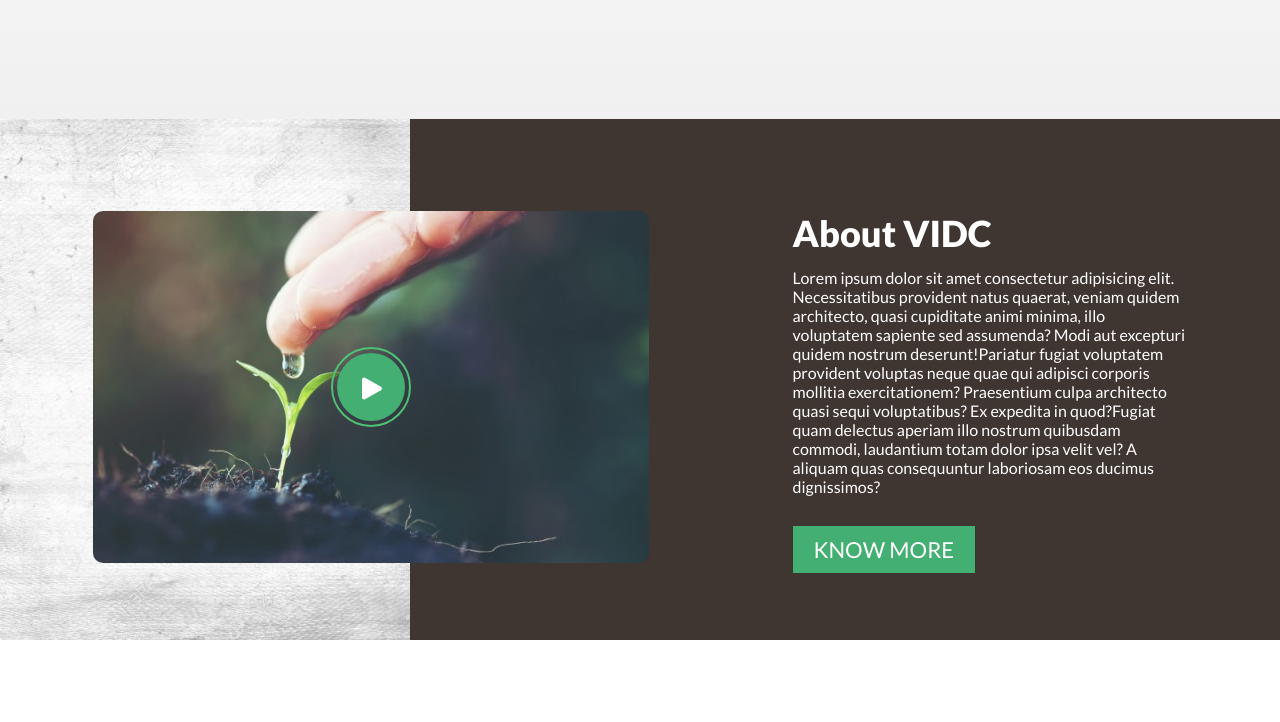
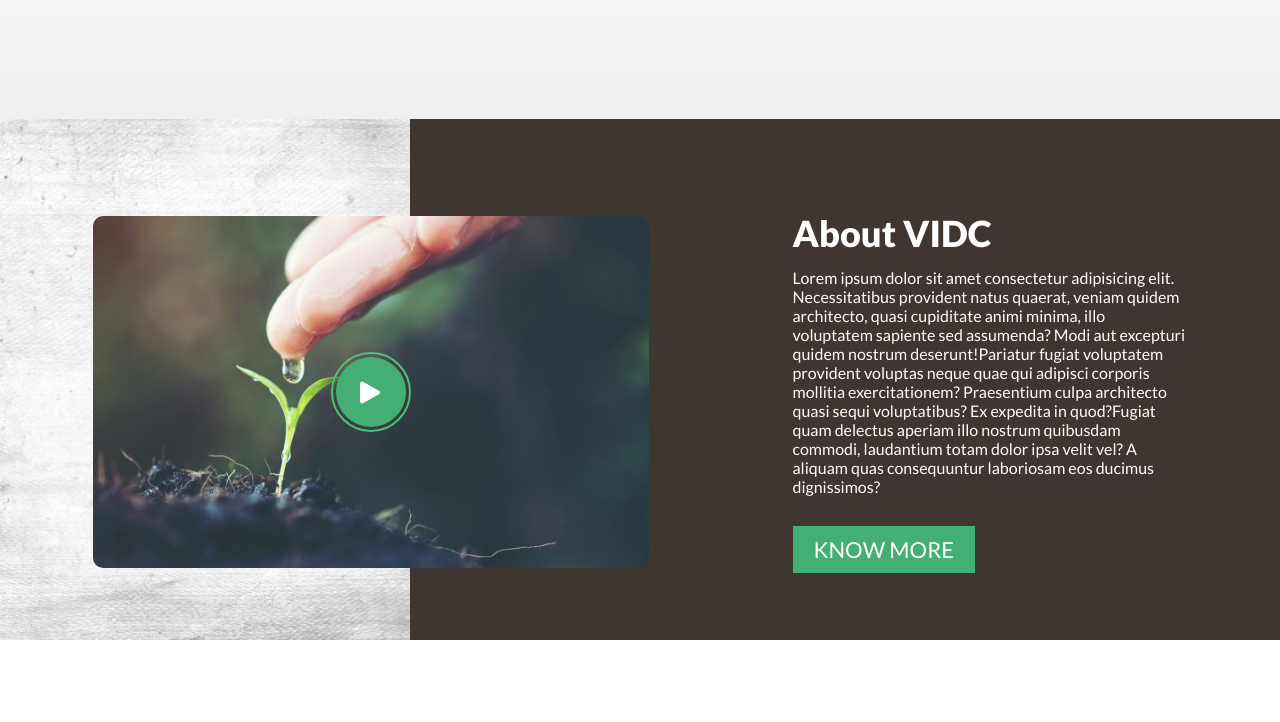
Before and after one commit to veerababu32/Irrigation, a website: page index.html in a window 1280 px wide. Shown: the part 1718-2440 px from the top of the page. Drawn offline with Linux system fonts and the light colour scheme.

Commit message:
made some changes in about us

```diff
--- a/index.html
+++ b/index.html
@@ -108,16 +108,14 @@
         <div class="about-us">
           <img src="images/grey-color-bg-img.png" alt="grey-color-bg-img" class="grey-color-bg-img">
           <div class="about-us__container">
-            <img src="images/nature-img.png" alt="nature-img" class="about-us__nature-img">
-              <div class="about-us__nature-section">
-                <a href="#" class="about-us__outer-circle">
-                  <div class="about-us__button-bg">
-                    <img src="images/play-button.png" alt="play-button">
-                  </div>
-                </a>
+            <div class="about-us__nature-section">
+              <img src="images/about-us-img.png" alt="about-us-img" class="about-us__img">
+              <div class="about-us__button-bg">
+                <a href="#" class="about-us__play-button"><img src="images/play-button.png" alt="play-button"></a>
               </div>
+            </div>
             <div class="about-us__content-section">
-              <div class="about-us__title">About VIDC</div>
+              <h3 class="about-us__title">About VIDC</h3>
               <p class="about-us__description">
                 Lorem ipsum dolor sit amet consectetur adipisicing elit.
                 Necessitatibus provident natus quaerat, veniam quidem architecto,
--- a/scss/pages/_home.scss
+++ b/scss/pages/_home.scss
@@ -7,7 +7,6 @@
     }
 
     @at-root {
-
         &__content {
             @extend %container;
             @include display-direction-align-properties(flex, column, flex-start);
@@ -57,7 +56,6 @@
             width: 26px;
             height: 50px;
         }
-
     }
 }
 
@@ -110,7 +108,6 @@
             width: 182px;
             height: 169px;
         }
-
     }
 }
 
@@ -118,7 +115,7 @@
 
 /* section-3 */
 .services {
-    background: linear-gradient(rgba(250, 250, 250, 0.6) 0%, rgba(230, 230, 230, 0.6) 100%);
+    background: linear-gradient(rgba(250, 250, 250, 0) 0%, rgba(230, 230, 230, 0.6) 100%);
     @include display-justify-properities(flex, center);
     padding: 162px 0 122px 0;
 
@@ -186,39 +183,43 @@
             right: 0;
         }
 
-        &__nature-img {
+        &__img {
             width: 556px;
-            height: 352px;
         }
 
         &__nature-section {
             @include flex-row-properities(center, center);
-            width: 556px;
-            height: 352px;
-            position: absolute;
-            top: 0;
+            // width: 556px;
+            // height: 352px;
+            // top: 0;
         }
 
-        &__outer-circle {
+        &__button-bg{
             border: 2px solid $play-button-outer-circle-color;
-            @include padding(4px, 1px, 1px, 4px);
+            position: absolute;
+            display: flex;
+            justify-content: center;
+            align-items: center;
             border-radius: 50px;
             width: 80px;
             height: 80px;
         }
 
-        &__button-bg {
+        &__button-bg::after{
+            background-color: $play-button-color;
+            width: 70px;
+            height: 70px;
+            border-radius: 50px;
+            content: close-quote;
+        }
+
+        &__play-button{
             @include flex-row-properities(center, center);
-            @include padding(2px, 0, 0, 5px);
-            background-color: $play-button-color;
-            border-radius: 50px;
-            width: 68px;
-            height: 68px;
+            position: absolute;
         }
 
         &__content-section {
             width: 395px;
-            height: 367px;
         }
 
         &__title {
```
Also changed, not shown: css/style.css, images/about-us-img.png (renamed from images/nature-img.png).
